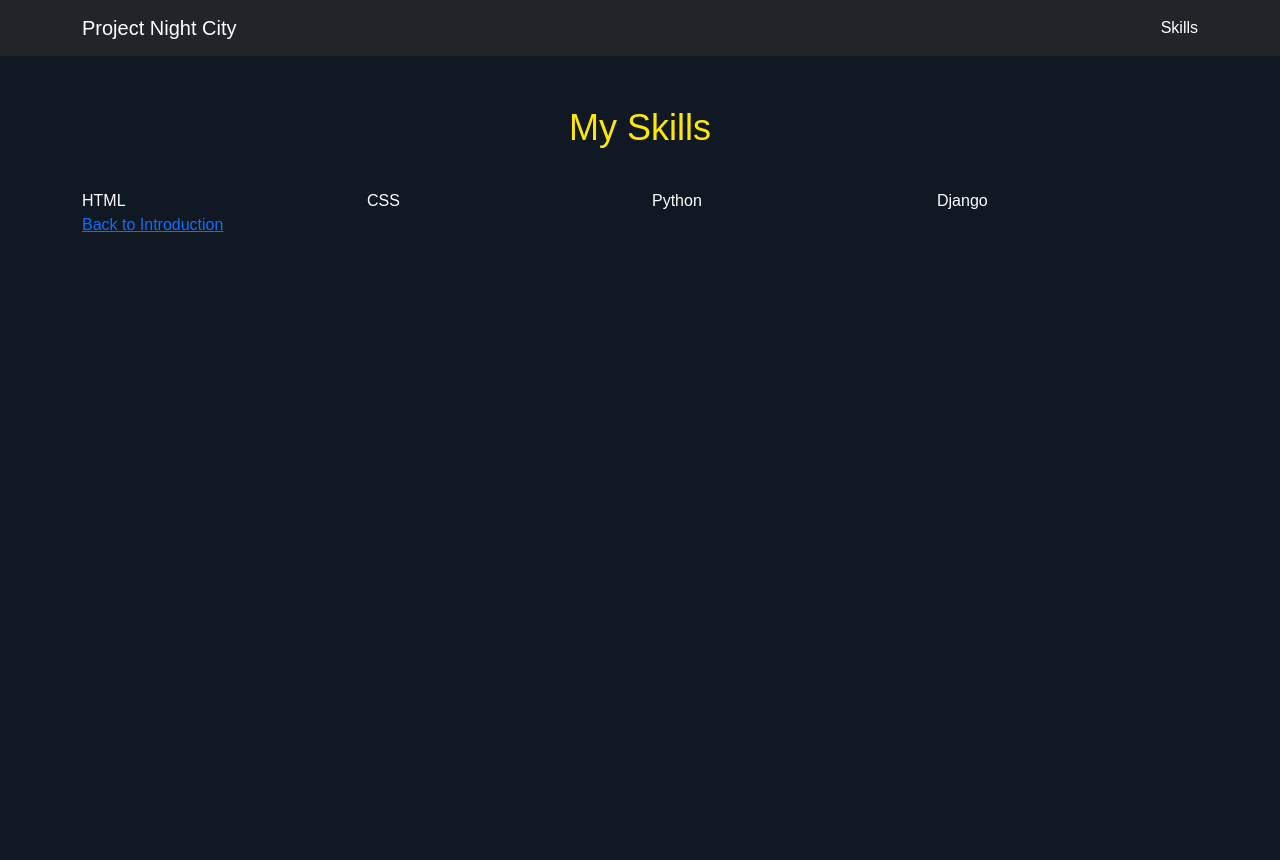
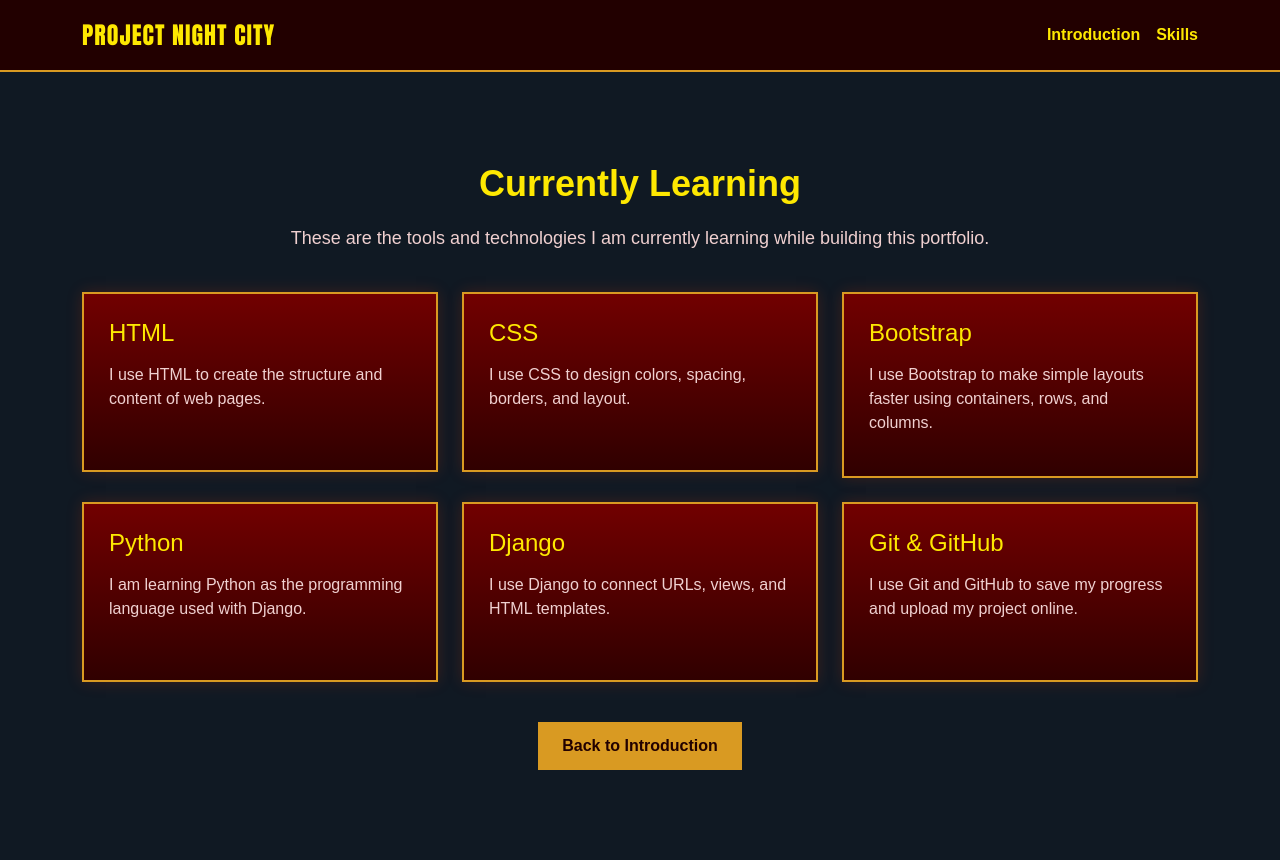
Before and after one commit to Carlos-176/Project-Night-City, a Django app: page /skills/ in a window 1280 px wide. Before the commit the page ends 232 px from the top, so only its background shows below. Run offline with Django 5.2, Linux system fonts and the light colour scheme.

Commit message:
Update introduction and skills pages

```diff
--- a/core/static/core/style.css
+++ b/core/static/core/style.css
@@ -1,151 +1,209 @@
-body {
-    background-color: 	#00060e;
-    color: #ffffff;
-    font family: Arial, sans-serif;
-}
-
-h1 {
-    color: #4bff00;
-    font-size: 36px;
-    text-align: left;
-    margin-top: 50px;
-
-}
-
-p {
-
-    text-align: center;
-}
-    .choom {
-        text-align: center;
-        padding-top: 120px;
-        margin-bottom: 100px;
-    }
-
-    .choom-title {
-        text-align: center;
-        font-size: 50px;
-        color: #4bff00;
-    }
-
-    .choom-description {
-        text-align: center;
-        font-size: 17px;
-        color: #ffffff;
-        margin-top: 18px;
-    }
-
-    .choom-button {
-          background-color: #fee801;
-            color: #4bff00;
-            padding: 12px 24px;
-            text-decoration: none;
-        border-radius: 8px;
-        font-weight: bold;
-        display: inline-block;
-        margin-top: 10px;
-        text-shadow: 1px 1px 2px #000000;
-    }
-
 body {
     background-color: #101923;
     color: white;
-    margin: 0;
     font-family: Arial, sans-serif;
-}
-
-.cyber-header {
-    width: 100%;
-    padding-top: 18px;
-}
-
-.cyber-bar {
-    background-color: #fee801;
-    height: 70px;
-    position: relative;
-    display: flex;
-    align-items: center;
-    padding-left: 45px;
-
-    clip-path: polygon(
-        0 0,
-        100% 0,
-        100% 70%,
-        72% 70%,
-        70% 85%,
-        35% 85%,
-        34% 100%,
-        0 100%
-    );
-}
-
-.cyber-logo {
-    color: #4b8f2f;
-    font-size: 32px;
-    font-weight: bold;
-    text-transform: uppercase;
-    letter-spacing: -2px;
     margin: 0;
 }
 
-.accent {
-    position: absolute;
-    height: 10px;
-    width: 60px;
+/* NAVBAR */
+
+.cyber-nav {
+    background-color: #220000;
+    padding: 12px 0;
+    border-bottom: 2px solid #d99a22;
 }
 
-.accent-pink {
-    background-color: #ff00cc;
-    top: -6px;
-    left: 200px;
+.cyber-brand {
+    color: #fee801;
+    font-size: 24px;
+    font-weight: 900;
+    text-transform: uppercase;
+    letter-spacing: 1px;
+    font-family: "Orbitron", Impact, Arial Black, sans-serif;
+    text-decoration: none;
 }
 
-.accent-green {
-    background-color: #26c943;
-    bottom: -6px;
-    left: 270px;
+.cyber-brand:hover {
+    color: white;
 }
 
-.accent-cyan {
-    background-color: #33e6e6;
-    top: -6px;
-    right: 40px;
+.cyber-link {
+    color: #fee801;
+    font-weight: bold;
+    text-decoration: none;
 }
 
-.mission {
-    margin-top: 120px;
-    margin-bottom: 120px;
+.cyber-link:hover {
+    color: white;
+}
+
+/* HOME / INTRODUCTION PAGE */
+
+.intro {
+    min-height: 85vh;
+    display: flex;
+    align-items: center;
+    justify-content: center;
+}
+
+.intro-box {
+    background: linear-gradient(
+        180deg,
+        rgba(120, 0, 0, 0.88),
+        rgba(45, 0, 0, 0.92)
+    );
+    border: 2px solid #d99a22;
+    border-left: 6px solid #d99a22;
+    padding: 45px;
+    max-width: 750px;
+    width: 100%;
+    color: white;
+    box-shadow: 0 0 25px rgba(255, 60, 0, 0.25);
+}
+
+.intro-label {
+    color: #fee801;
+    font-weight: bold;
+    letter-spacing: 3px;
+    text-align: left;
+    margin-bottom: 20px;
+}
+
+.intro-title {
+    color: #ffffff;
+    font-size: 42px;
+    font-weight: 900;
+    margin-bottom: 20px;
+    font-family: "Orbitron", Arial, sans-serif;
+}
+
+.intro-text {
+    color: #f0d0d0;
+    font-size: 18px;
+    line-height: 1.6;
+    text-align: left;
+    margin-bottom: 30px;
+}
+
+.intro-menu {
+    margin-top: 20px;
+}
+
+.intro-menu-item {
+    display: flex;
+    justify-content: space-between;
+    align-items: center;
+    border: 2px solid #d99a22;
+    color: #fee801;
+    padding: 12px 18px;
+    text-decoration: none;
+    font-weight: bold;
+    text-transform: uppercase;
+}
+
+.intro-menu-item:hover {
+    background-color: #d99a22;
+    color: #220000;
+}
+
+/* SKILLS PAGE */
+
+.skills {
+    padding-top: 100px;
+    padding-bottom: 100px;
+    text-align: center;
 }
 
 .section-title {
+    color: #fee801;
+    margin-bottom: 20px;
     font-size: 36px;
-    color: #fee801;
-    margin-bottom: 40px;
-    text-align: center;
-
+    font-family: "Orbitron", Arial, sans-serif;
 }
 
-.mission-card {
-    background-color: #16232e;
-    border-radius: 10px;
-    padding: 25px;
-    margin-bottom: 20px;
-    border: 2px solid #fee801;
-    min-height: 220px;
-}
-
-.mission-card h3 {
-    color: #4bff00;
+.skills-intro {
+    max-width: 700px;
+    margin: 0 auto 40px auto;
+    color: #f0d0d0;
     font-size: 18px;
 }
 
-.mission-card h4 {
-    color: #fee801;
-    margin-top: 10px;
+.skill-card {
+    background: linear-gradient(
+        180deg,
+        rgba(120, 0, 0, 0.85),
+        rgba(45, 0, 0, 0.9)
+    );
+    border: 2px solid #d99a22;
+    color: white;
+    padding: 25px;
+    min-height: 180px;
+    text-align: left;
+    box-shadow: 0 0 15px rgba(255, 60, 0, 0.18);
 }
 
-.mission-card p {
+.skill-card h3 {
+    color: #fee801;
+    margin-bottom: 15px;
+    font-family: "Orbitron", Arial, sans-serif;
+}
+
+.skill-card p {
+    color: #f0d0d0;
+    line-height: 1.5;
+}
+
+/* SKILLS PAGE */
+
+.skills {
+    padding-top: 90px;
+    padding-bottom: 90px;
+    text-align: center;
+}
+
+.section-title {
+    color: #fee801;
+    font-size: 36px;
+    font-weight: bold;
+    margin-bottom: 20px;
+}
+
+.skills-intro {
+    color: #f0d0d0;
+    font-size: 18px;
+    max-width: 700px;
+    margin: 0 auto 40px auto;
+}
+
+.skill-card {
+    background-color: #4b0000;
+    border: 2px solid #d99a22;
     color: white;
+    padding: 25px;
+    min-height: 180px;
     text-align: left;
-    margin-top: 15px;
 }
+
+.skill-card h3 {
+    color: #fee801;
+    font-size: 24px;
+    margin-bottom: 15px;
+}
+
+.skill-card p {
+    color: #f0d0d0;
+    line-height: 1.5;
+}
+.back-button {
+    background-color: #d99a22;
+    color: #220000;
+    padding: 12px 24px;
+    text-decoration: none;
+    font-weight: bold;
+    display: inline-block;
+    margin-top: 40px;
+}
+
+.back-button:hover {
+    background-color: #fee801;
+    color: black;
--- a/core/templates/core/skills.html
+++ b/core/templates/core/skills.html
@@ -9,35 +9,69 @@
 </head>
 
 <body>
-    <nav class="navbar navbar-dark bg-dark">
+    <nav class="navbar navbar-expand-lg cyber-nav">
         <div class="container">
-            <a class="navbar-brand" href="{% url 'home' %}">Project Night City</a>
-            <a class="nav-link text-white" href="{% url 'skills' %}">Skills</a>
+            <a class="navbar-brand cyber-brand" href="{% url 'home' %}">Project Night City</a>
+
+            <div class="d-flex gap-3">
+                <a class="nav-link cyber-link" href="{% url 'home' %}">Introduction</a>
+                <a class="nav-link cyber-link" href="{% url 'skills' %}">Skills</a>
+            </div>
         </div>
     </nav>
 
     <section class="skills container">
-        <h1 class="section-title">My Skills</h1>
+        <h1 class="section-title">Currently Learning</h1>
+
+        <p class="skills-intro">
+            These are the tools and technologies I am currently learning while building this portfolio.
+        </p>
 
         <div class="row g-4">
-            <div class="col-md-3 col-6">
-                <div class="skill-card">HTML</div>
+            <div class="col-md-4 col-12">
+                <div class="skill-card">
+                    <h3>HTML</h3>
+                    <p>I use HTML to create the structure and content of web pages.</p>
+                </div>
             </div>
 
-            <div class="col-md-3 col-6">
-                <div class="skill-card">CSS</div>
+            <div class="col-md-4 col-12">
+                <div class="skill-card">
+                    <h3>CSS</h3>
+                    <p>I use CSS to design colors, spacing, borders, and layout.</p>
+                </div>
             </div>
 
-            <div class="col-md-3 col-6">
-                <div class="skill-card">Python</div>
+            <div class="col-md-4 col-12">
+                <div class="skill-card">
+                    <h3>Bootstrap</h3>
+                    <p>I use Bootstrap to make simple layouts faster using containers, rows, and columns.</p>
+                </div>
             </div>
 
-            <div class="col-md-3 col-6">
-                <div class="skill-card">Django</div>
+            <div class="col-md-4 col-12">
+                <div class="skill-card">
+                    <h3>Python</h3>
+                    <p>I am learning Python as the programming language used with Django.</p>
+                </div>
+            </div>
+
+            <div class="col-md-4 col-12">
+                <div class="skill-card">
+                    <h3>Django</h3>
+                    <p>I use Django to connect URLs, views, and HTML templates.</p>
+                </div>
+            </div>
+
+            <div class="col-md-4 col-12">
+                <div class="skill-card">
+                    <h3>Git & GitHub</h3>
+                    <p>I use Git and GitHub to save my progress and upload my project online.</p>
+                </div>
             </div>
         </div>
 
-        <a class="intro-button mt-4" href="{% url 'home' %}">Back to Introduction</a>
+        <a class="back-button" href="{% url 'home' %}">Back to Introduction</a>
     </section>
 
     <script src="https://cdn.jsdelivr.net/npm/bootstrap@5.3.8/dist/js/bootstrap.bundle.min.js"></script>
```
Also changed, not shown: core/templates/core/home.html (+26 -8 lines).
